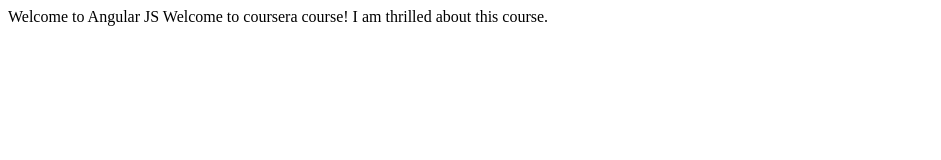
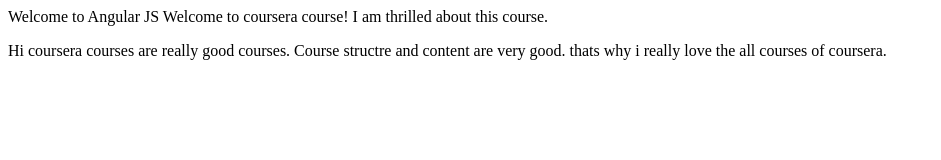
Before and after one commit to alanswa/coursera-test, a plain HTML site: page index.html in a window 1280 px wide. Shown: the whole page, without its empty margins (0-941 px from the left). Drawn offline with Linux system fonts and the light colour scheme.

Commit message:
first web file

```diff
--- a/index.html
+++ b/index.html
@@ -4,5 +4,10 @@
 </head>
 <body>
   Welcome to coursera course! I am thrilled about this course.
+  <p>
+    Hi coursera courses are really good courses.
+    Course structre and content are very good.
+    thats why i really love the all courses of coursera.
+  </p>
 </body>
 </html>
```
